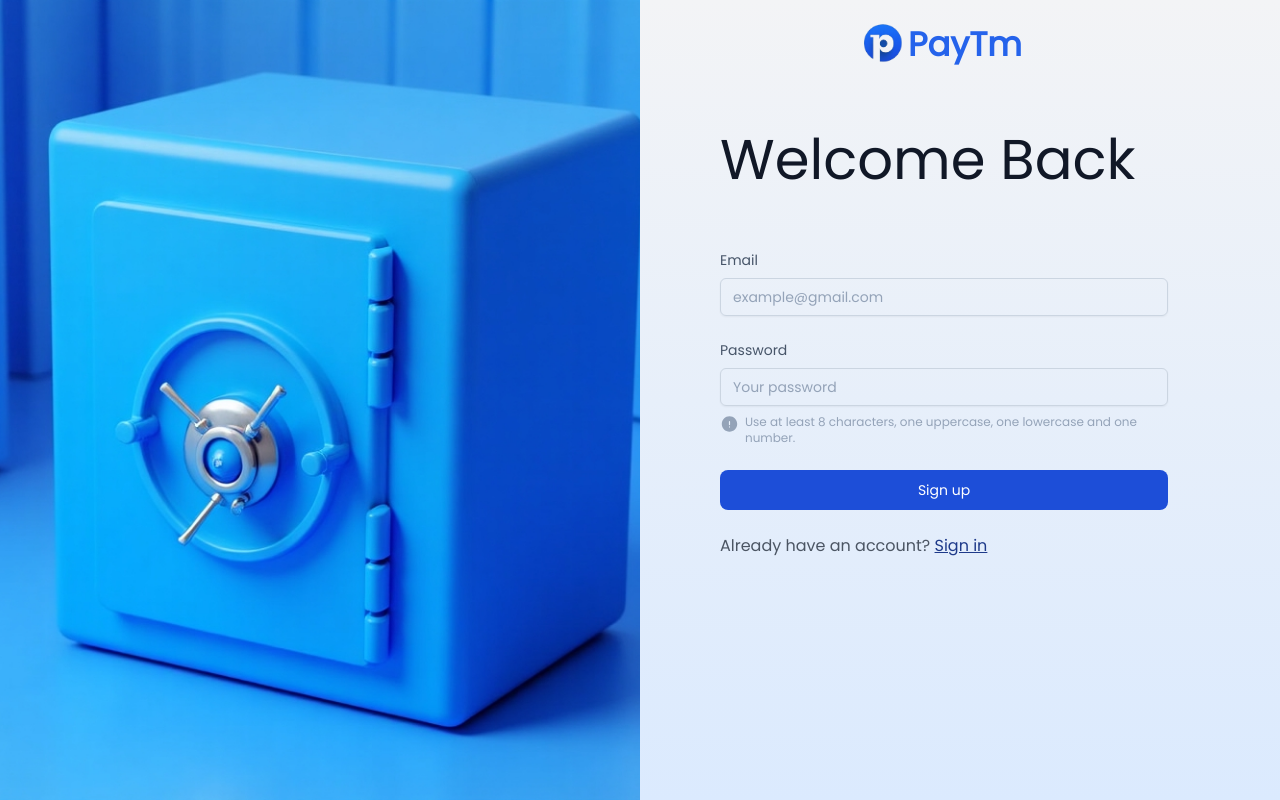
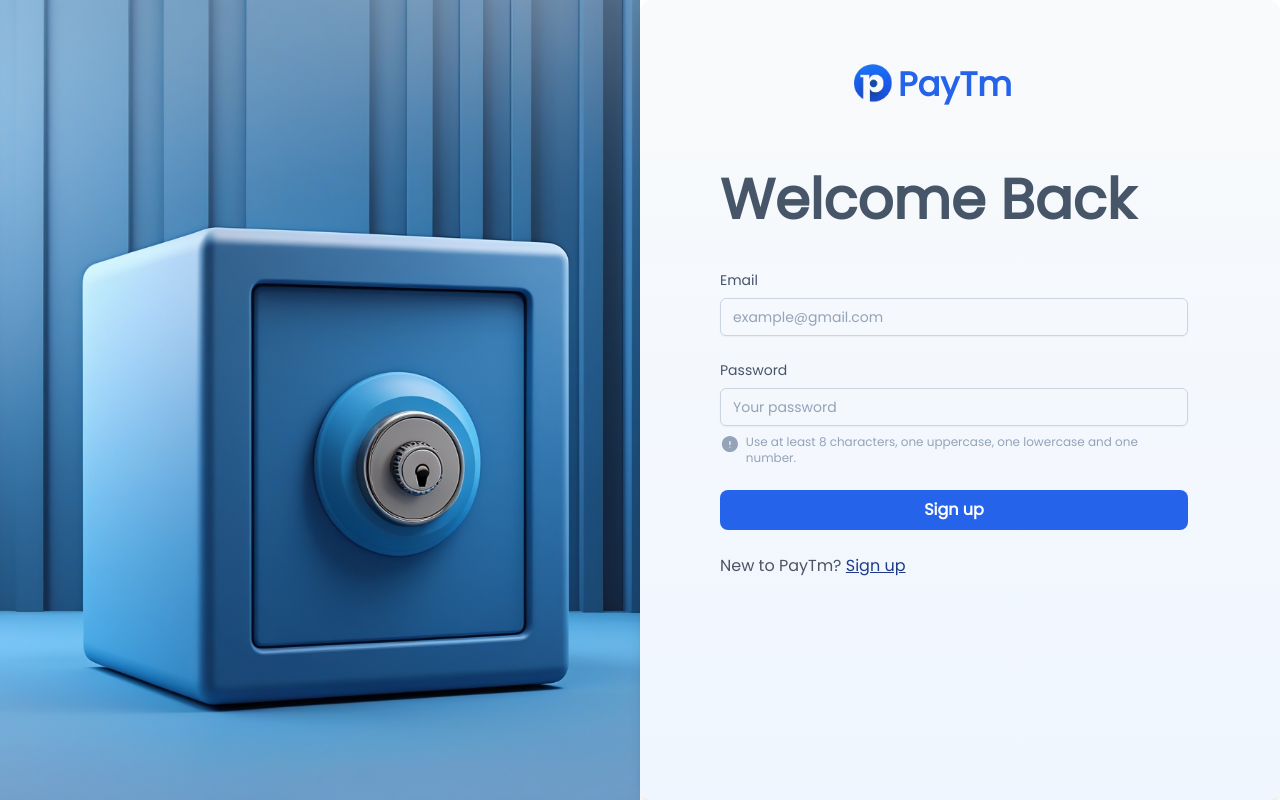
Before and after one commit to ranjit1024/E-wallet, a Next.js app in the folder apps/user/: page /signin in a window 1280 px wide. Built offline with nearby package versions, Linux system fonts and the light colour scheme; no server answers.

Commit message:
added backgorund

```diff
--- a/apps/user/app/page.tsx
+++ b/apps/user/app/page.tsx
@@ -4,6 +4,7 @@ import { Poppins } from "next/font/google";
 import { animate, motion } from "framer-motion";
 
 import { useRouter } from "next/navigation";
+import { signIn } from "next-auth/react";
 
 const poppins = Poppins({
   subsets: ["latin"], // Supports Latin characters
@@ -81,7 +82,11 @@ export default function Home() {
           </div>
 
           <div className="pt-10">
-            <button className="bg-[#deebfe]  delay-10 px-7 py-2 tracking-wide rounded-lg text-[#1985ff] font-[500] transition delay-150 duration-300 ease-in-out  hover:scale-110 hover:bg-blue-500 hover:text-white">
+            <button className="bg-[#deebfe]  delay-10 px-7 py-2 tracking-wide rounded-lg text-[#1985ff] font-[500] transition delay-150 duration-300 ease-in-out  hover:scale-110 hover:bg-blue-500 hover:text-white"
+            onClick={()=>{
+              signIn()
+            }}>
+
               Try PayTm
             </button>
           </div>
--- a/apps/user/app/signin/page.tsx
+++ b/apps/user/app/signin/page.tsx
@@ -59,7 +59,7 @@ export default function () {
         credentialsBlank?<Error data="Enter details"></Error>:null
       }
 
-      <div className=" flex pl-20 text-gray-900 bg-gradient-to-b from-gray-100 to-blue-100  w-[100%]  flex-col ">
+      <div className=" flex pl-20 text-gray-900 bg-gradient-to-b from-gray-50 to-blue-50  w-[100%]  flex-col shadow-lg bg-whi rounded-xl p-10 ">
         <div className="text-[7vh] mb-5">
           <div className="text-center w-[50%] m-auto pt-5 pb-12">
             <div className={`flex items-center justify-center  w-[20vh] `}>
@@ -67,12 +67,12 @@ export default function () {
               <p className="text-[60%] text-blue-600 font-black">PayTm</p>
             </div>
           </div>
-          <p className="text-[7vh] pb-7 font-medium">Welcome Back </p>
+          <p className="text-[7vh] pb-2 text-slate-600 font-semibold">Welcome Back </p>
         </div>
 
-        <div className="w-[80%] flex  flex-col space-y-6 ">
+        <div className="w-[90%] flex  flex-col space-y-6 ">
 
-          <div className="w-full ">
+          <div className="w-full">
             <label className="block mb-2 text-sm text-slate-600">Email</label>
             <input
               className="w-full bg-transparent placeholder:text-slate-400 text-slate-700 text-sm border border-slate-300 rounded-md px-3 py-2 transition duration-300  ease focus:outline-none focus:border-slate-400 hover:border-slate-300 shadow-sm focus:shadow"
@@ -121,7 +121,7 @@ export default function () {
           <div className="w-full">
             <button
               type="button"
-              className="w-full text-white bg-blue-700 hover:bg-blue-800 focus:ring-4 focus:ring-blue-300 font-medium rounded-lg text-sm px-5 py-2.5 me-2 dark:bg-blue-600 dark:hover:bg-blue-700 focus:outline-none dark:focus:ring-blue-800"
+              className="bg-blue-600 hover:bg-blue-700 active:bg-blue-800 transition-colors duration-200 text-white font-semibold py-2 rounded-lg w-full"
               onClick={res}
             >
               Sign up
@@ -130,7 +130,7 @@ export default function () {
 
           <div className="text-gray-600 -mt-3">
             <p>
-              Already have an account?{" "}
+              New to PayTm?{" "}
               <span
                 onClick={() => {
                   router.push('/signup')
@@ -138,7 +138,7 @@ export default function () {
                 }}
                 className="underline text-blue-900 hover:cursor-pointer"
               >
-                Sign in
+                Sign up
               </span>
             </p>
           </div>
--- a/apps/user/app/signup/page.tsx
+++ b/apps/user/app/signup/page.tsx
@@ -48,8 +48,8 @@ export default function () {
     {
       credentialsBlank ? <Error data="Enter details"/>:null
     }
-      <div className="bg-[url('/safe.jpg')] bg-cover bg-center"></div>
-      <div className=" flex pl-20 text-gray-900 bg-gradient-to-b from-gray-100 to-blue-100  w-[100%]  flex-col ">
+      <div className="bg-[url('/safe.jpg')] h-[100%] w-[100%] bg-[#2cb2ed] bg-cover bg-no-repeat bg bg-center"></div>
+      <div className=" flex pl-20 text-gray-900 bg-gradient-to-b from-gray-100 to-sky-100 w-[100%]  flex-col ">
         <div className="text-[7vh] mb-5">
           <div className="text-center w-[50%] m-auto pt-5 pb-12">
             <div className={`flex items-center  w-[20vh] `}>
@@ -57,10 +57,10 @@ export default function () {
               <p className="text-[60%] text-blue-600 font-black">PayTm</p>
             </div>
           </div>
-          <p className="text-[7vh] font-medium">Create an Account </p>
+          <p className="text-[7vh] pb-2 text-slate-600 font-semibold">Create an Account </p>
         </div>
 
-        <div className="w-[80%] flex  flex-col space-y-6 ">
+        <div className="w-[90%] flex  flex-col space-y-6 ">
           <div className="w-full ">
             <label className="block mb-2 text-sm text-slate-600">Name</label>
             <input
```
Also changed, not shown: apps/user/public/safe.jpeg (added), apps/user/public/safe.jpg.
